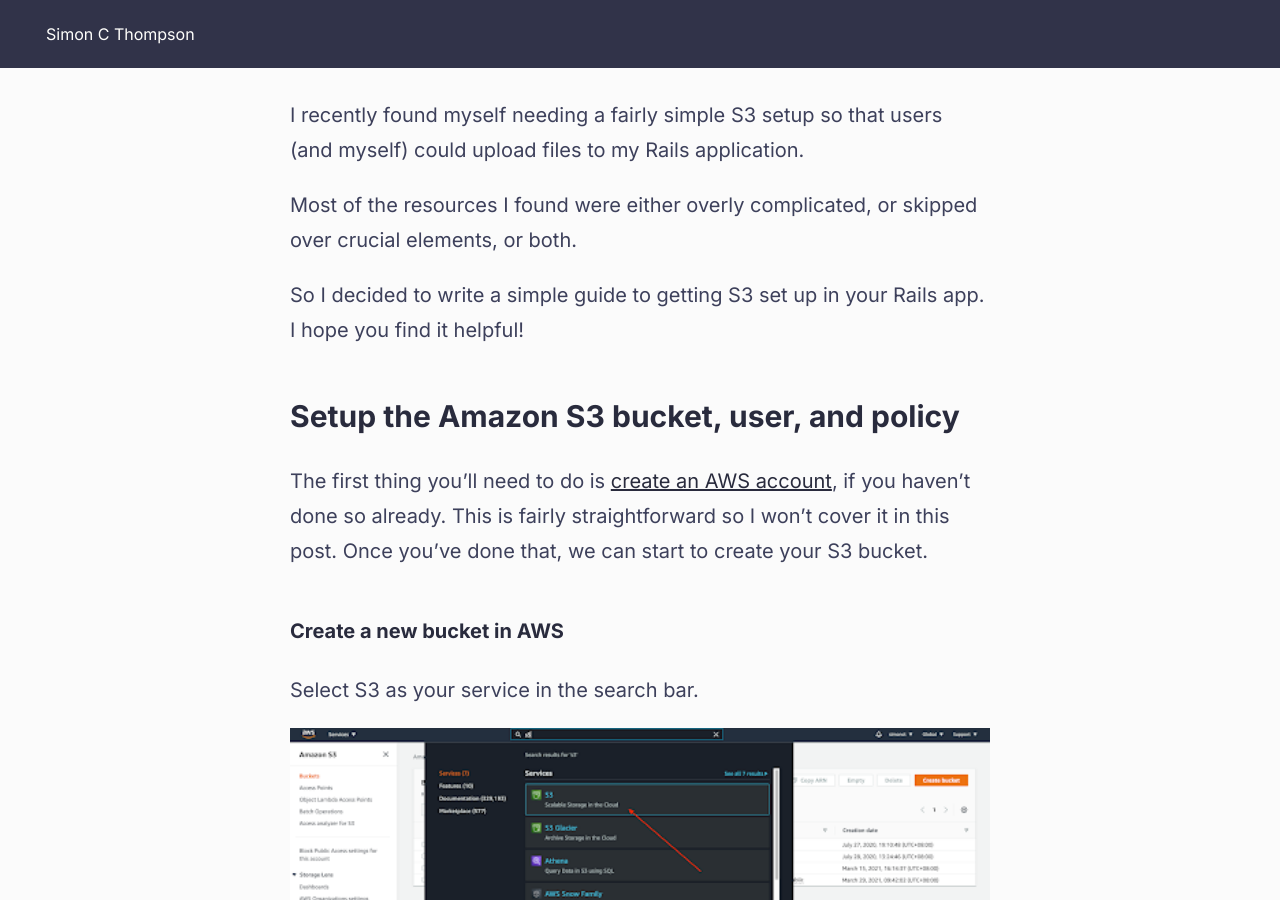
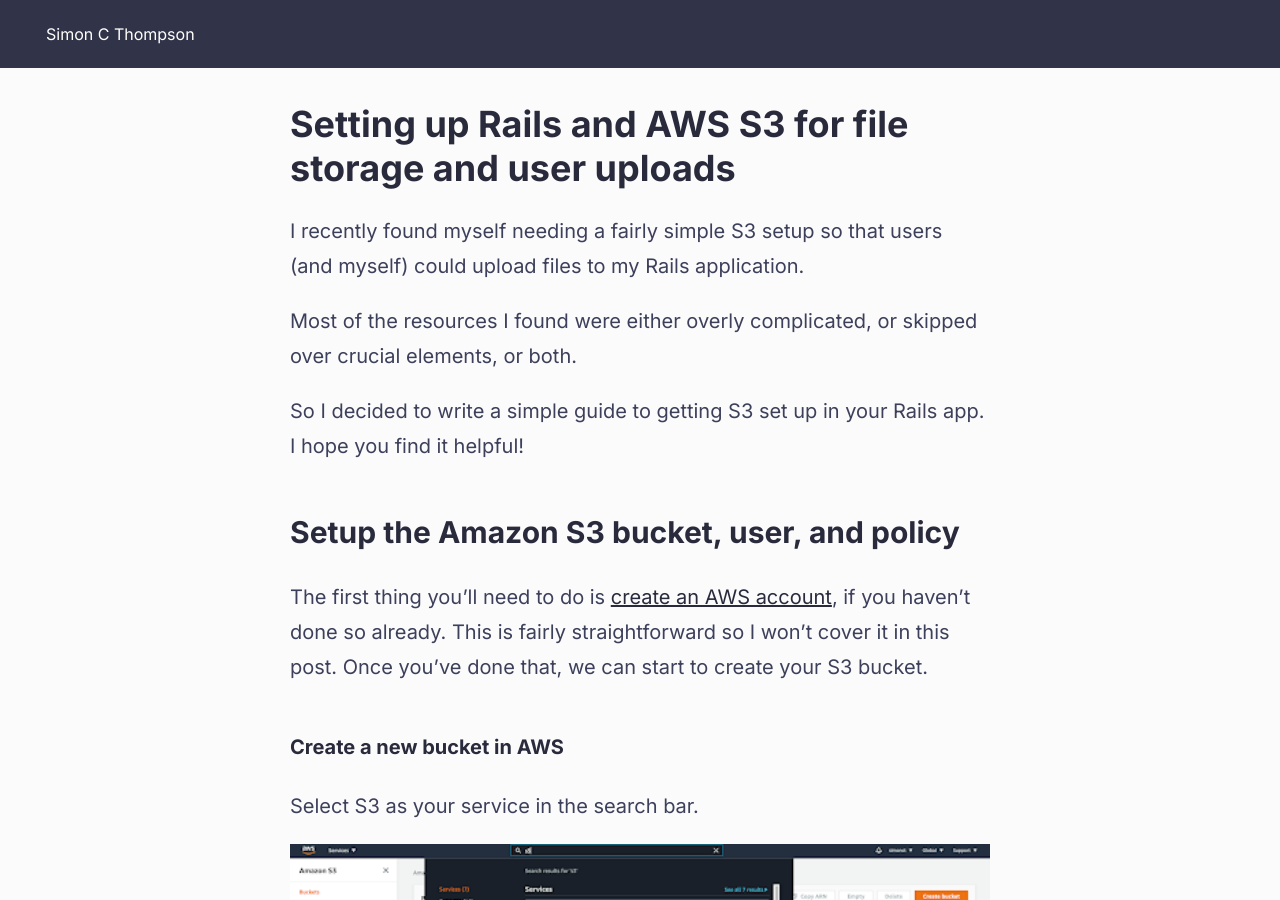
Before and after one commit to simoncthompson/simoncthompson-com, a Jekyll site: the page built from _posts/2021-03-29-rails-amazon-s3-setup.md, in a window 1280 px wide and 900 px high. Built offline with Jekyll 4.4.1, drawn with Linux system fonts in a browser that asks for light colours; nearby versions of some CDN libraries; some of the changed text lies outside the part shown.

Commit message:
Added favicon, adjusted S3 post

````diff
--- a/_posts/2021-03-29-rails-amazon-s3-setup.md
+++ b/_posts/2021-03-29-rails-amazon-s3-setup.md
@@ -6,6 +6,8 @@
 permalink: /rails-amazon-s3-setup/
 ---
 
+# {{ page.title }}
+
 I recently found myself needing a fairly simple S3 setup so that users (and myself) could upload files to my Rails application.
 
 Most of the resources I found were either overly complicated, or skipped over crucial elements, or both.
@@ -13,8 +15,8 @@
 So I decided to write a simple guide to getting S3 set up in your Rails app. I hope you find it helpful!
 
 
-Setup the Amazon S3 bucket, user, and policy
---------------------------------------------
+## Setup the Amazon S3 bucket, user, and policy
+
 
 The first thing you'll need to do is [create an AWS account](https://aws.amazon.com/), if you haven't done so already. This is fairly straightforward so I won't cover it in this post. Once you've done that, we can start to create your S3 bucket.
 
@@ -110,8 +112,7 @@
 
 And that's it as far as AWS is concerned, now we can move onto our application :)
 
-Install ActiveStorage
----------------------
+## Install ActiveStorage and setup S3 in Rails
 
 If you're not aware already, Active Storage is the Rails engine that facilitates uploading files to a cloud storage service (like AWS S3). It used to be a gem, but now is just included in Rails 5.2 and above - we just need to install it.
 
@@ -160,7 +161,6 @@
 ```
 
 We'll need to create an aws initialiser file to use S3 in your app:
-
 
 `touch config/initializers aws.rb`
 
@@ -222,8 +222,7 @@
 
 And there you have it. Simple S3 set up for Rails.
 
-[Optional] Making your S3 links publicly accessible outside of your Rails app
------------------------------------------------------------------------------
+## [Optional] Making your S3 links publicly accessible outside of your Rails app
 
 I mentioned that sometimes you may want to make your S3 links publicly accessible. For example, in my podcast hosting platform ([Incast.fm](http://incast.fm)), I need to expose S3 links in the RSS feeds we generate for users.
 
````
Also changed, not shown: favicon.ico (added).
